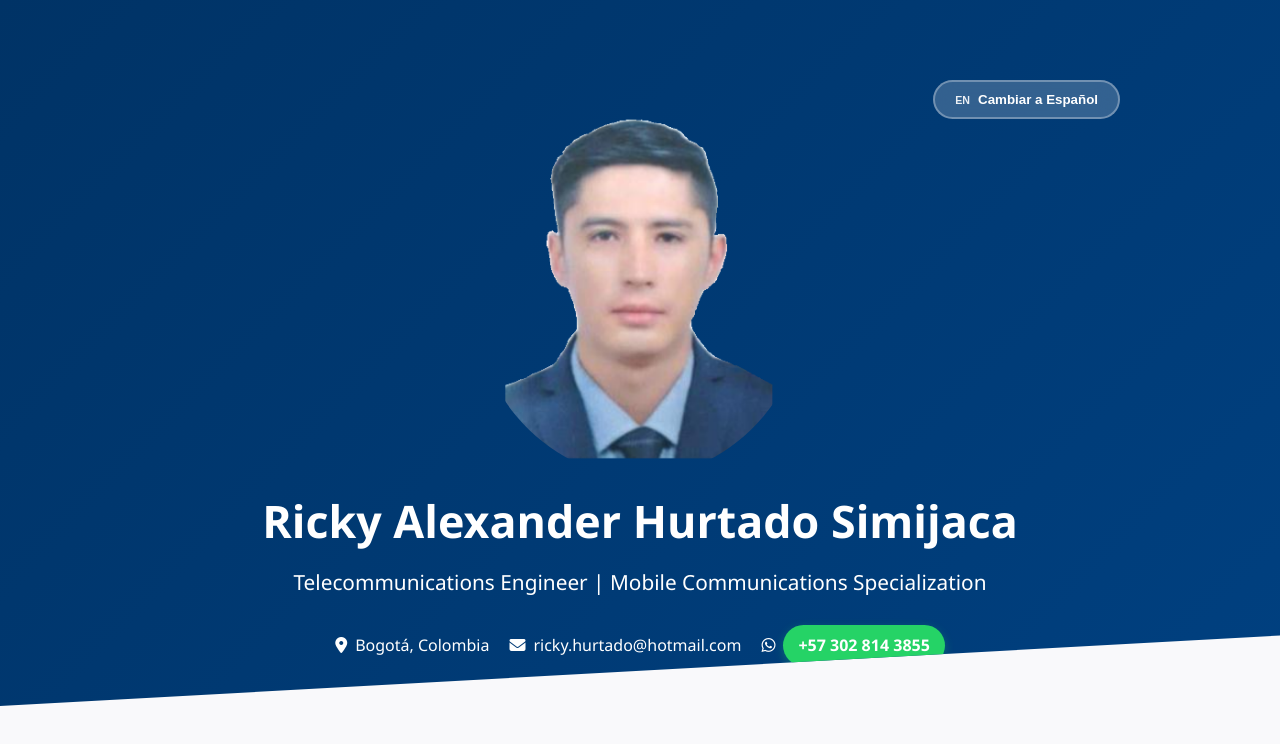
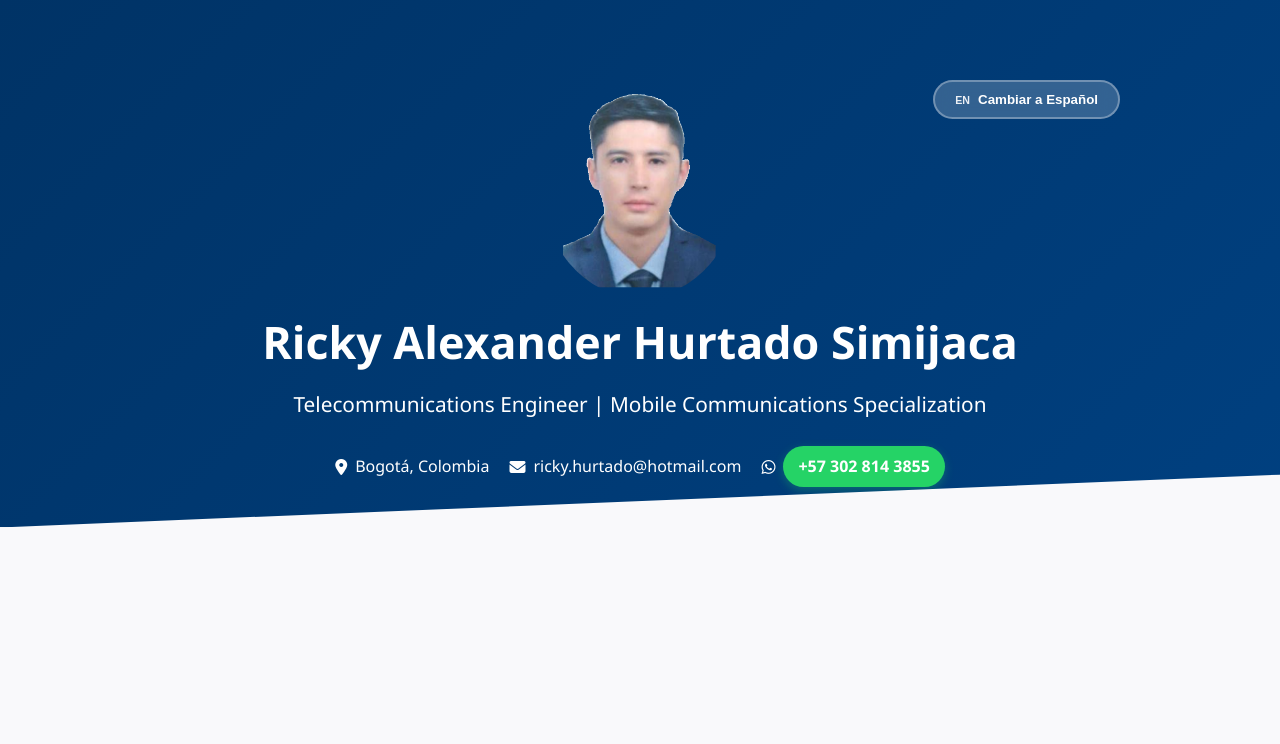
Before and after one commit to rickystolen/CV, a plain HTML site: page index.html in a window 1280 px wide. Shown: the top 744 px of the page. Drawn offline with Linux system fonts and the light colour scheme.

Commit message:
Update index.html

```diff
--- a/index.html
+++ b/index.html
@@ -58,9 +58,9 @@
 }
 
   .profile-img img {
-  width: 35%;
-  height: 35%;
-  border-radius: 60%;
+  width: 20%;
+  height: 20%;
+  border-radius: 200%;
   object-fit: cover; /* Ajusta la imagen sin distorsionar */
   object-position: center; /* Centra la imagen */
   transition: transform 0.3s ease; /* Efecto hover opcional */
```
